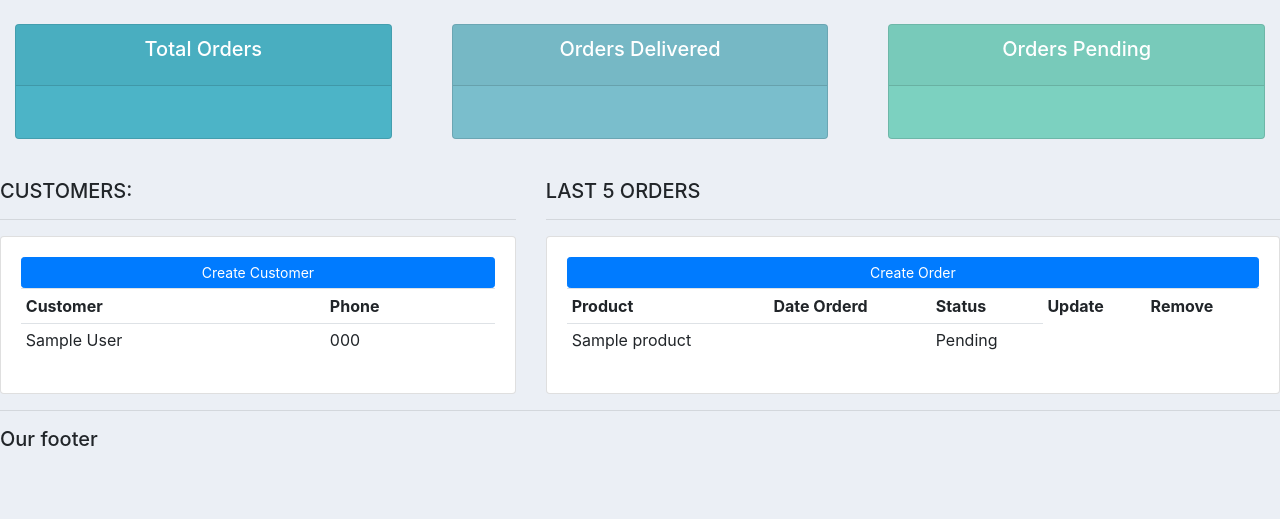
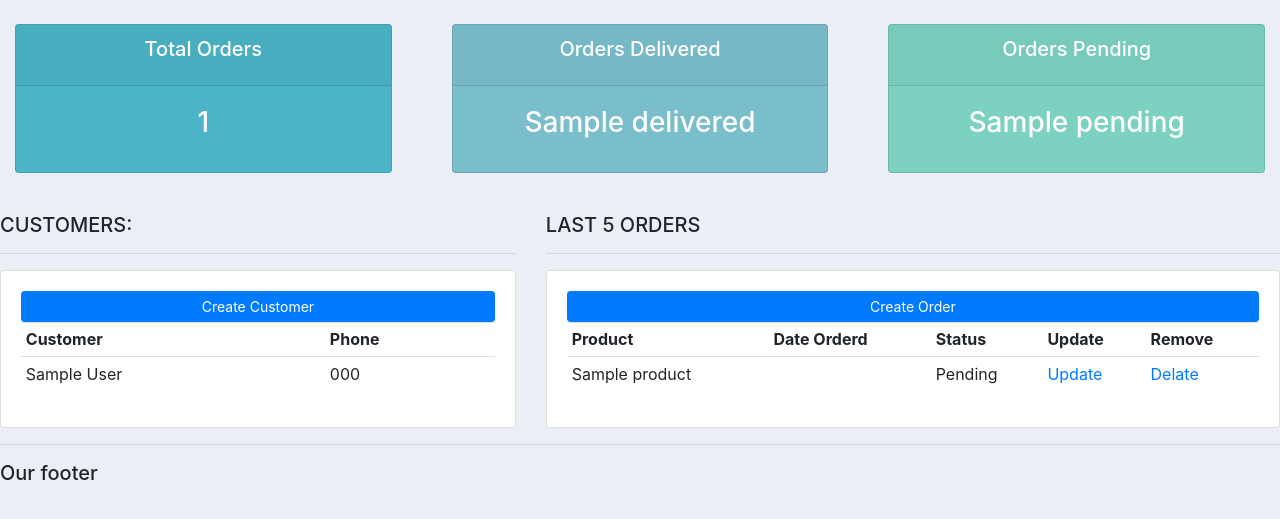
Before and after one commit to RockyPraxe/Customer-relationship-management-application, a Django app: template templates/crmapp/dashboard.html in a window 1280 px wide. Shown: the part 56-575 px from the top of the page. Run offline with Django 3.2, Linux system fonts and the light colour scheme; tables that the repository leaves empty hold one stand-in row (values such as "Sample post"); the template is opened without the code that fills it: values that come from a table or form of the project are taken from there, most other values are stand-ins (such as "Sample title", 1, 10 or a date in 2020); some libraries are stand-ins or nearby versions.

Commit message:
rendering status data into dashboard template

```diff
--- a/crmapp/models.py
+++ b/crmapp/models.py
@@ -1,4 +1,5 @@
 from django.db import models
+from django.contrib.auth.models import User
 
 # Create your models here.
 
@@ -59,4 +60,4 @@ class Order(models.Model):
     note = models.CharField(max_length=1000, null=True)
 
     def __str__(self):
-        return self.name
+        return self.product.name
--- a/templates/crmapp/dashboard.html
+++ b/templates/crmapp/dashboard.html
@@ -51,6 +51,9 @@
                     <td>{{ order.product }}</td>
                     <td>{{ order.data_created }}</td>
                     <td>{{ order.status }}</td>
+                    <td><a href="">Update</a></td>
+                    <td><a href="">Delate</a></td>
+
                 </tr>
                 {% endfor %}
 
--- a/templates/crmapp/status.html
+++ b/templates/crmapp/status.html
@@ -8,7 +8,7 @@
                     <h5 class="card-title">Total Orders</h5>
                 </div>
                 <div class="card-body">
-                    <h3 class="card-title"></h3>
+                    <h3 class="card-title">{{ total_orders }}</h3>
                 </div>
             </div>
         </div>
@@ -20,7 +20,7 @@
                     <h5 class="card-title">Orders Delivered</h5>
                 </div>
                 <div class="card-body">
-                    <h3 class="card-title"></h3>
+                    <h3 class="card-title">{{ delivered }}</h3>
                 </div>
             </div>
         </div>
@@ -32,7 +32,7 @@
                     <h5 class="card-title">Orders Pending</h5>
                 </div>
                 <div class="card-body">
-                    <h3 class="card-title"></h3>
+                    <h3 class="card-title">{{ pending }}</h3>
                 </div>
             </div>
         </div>
```
Also changed, not shown: crmapp/views.py (+12 -1 lines).
